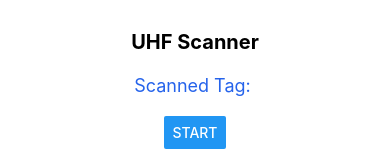
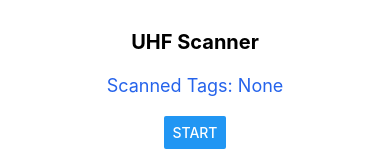
Before and after one commit to YellMinNaing-micro/RFID-UHF-Scanner, a React Native app: screen / in a window 390 px wide. Shown: the top 162 px of the page. Built offline with nearby package versions, Linux system fonts and the light colour scheme.

Commit message:
Update App.tsx

```diff
--- a/App.tsx
+++ b/App.tsx
@@ -1,39 +1,42 @@
-import React, { useState, useEffect } from 'react';
+import { JSX, useState } from 'react';
 import { Button, SafeAreaView, Text, View } from 'react-native';
 import { NativeModules } from 'react-native';
 import './global.css';
+import React = require("react");
 
 const {UhfModule} = NativeModules;
 
-function App(): React.JSX.Element {
+function App(): JSX.Element {
     const [scanning, setScanning] = useState(false); // Is scanning active?
-    const [tag, setTag] = useState<string>('');      // Current scanned tag
+    const [tags, setTags] = useState<string[]>([]);  // Array of scanned tags
     const [intervalId, setIntervalId] = useState<number | null>(null);
 
     const startScanning = () => {
         if (scanning) {
             // Stop scanning
-            if (intervalId !== null) clearInterval(intervalId);
+            if (intervalId !== null) {
+                clearInterval(intervalId);
+            }
             setScanning(false);
             setIntervalId(null);
         } else {
             // Start scanning every 500ms
             const id = setInterval(async () => {
                 try {
-                    const t = await UhfModule.readTag();
-                    setTag(t);
+                    // readAllTags returns an array of strings
+                    const scannedTags: string[] = await UhfModule.readAllTags();
+                    setTags(scannedTags);
                 } catch (e) {
-                    console.error(e);
+                    console.error('UHF scan error:', e);
                 }
             }, 500);
-            setIntervalId(id); // id is a number in React Native
+            // In React Native, setInterval returns a number
+            setIntervalId(id as unknown as number);
             setScanning(true);
         }
     };
 
-    const clearTag = () => {
-        setTag('');
-    };
+    const clearTags = () => setTags([]);
 
     return (
         <SafeAreaView className="flex-1 pt-7 items-center">
@@ -42,7 +45,9 @@ function App(): React.JSX.Element {
             </View>
 
             <View className="mb-4">
-                <Text className="text-lg text-blue-600">Scanned Tag: {tag}</Text>
+                <Text className="text-lg text-blue-600">
+                    Scanned Tags: {tags.length > 0 ? tags.join(', ') : 'None'}
+                </Text>
             </View>
 
             <View className="mb-4">
@@ -53,7 +58,7 @@ function App(): React.JSX.Element {
             </View>
 
             <View>
-                <Button title="Clear" onPress={clearTag} color="red"/>
+                <Button title="Clear" onPress={clearTags} color="red"/>
             </View>
         </SafeAreaView>
     );
```
